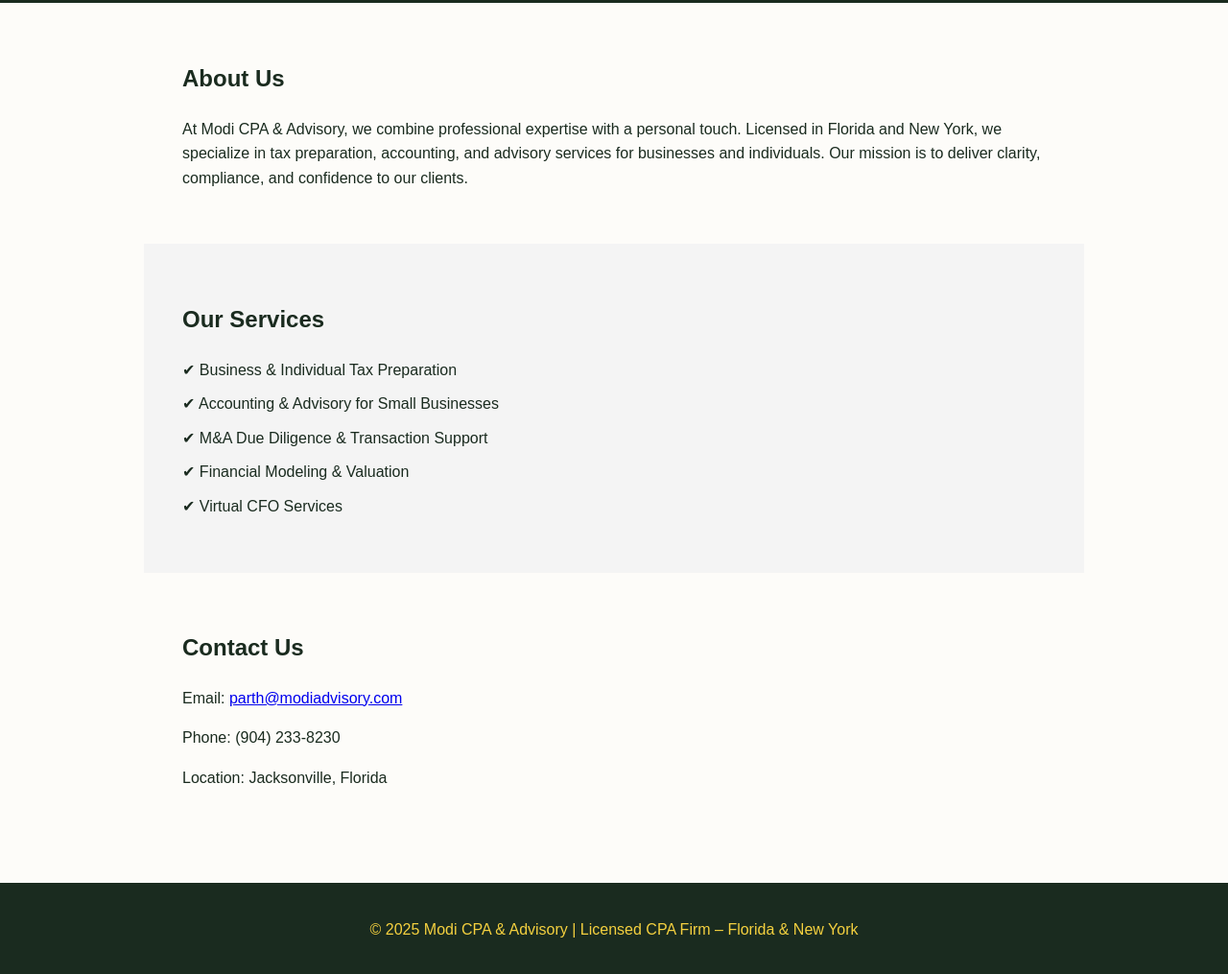
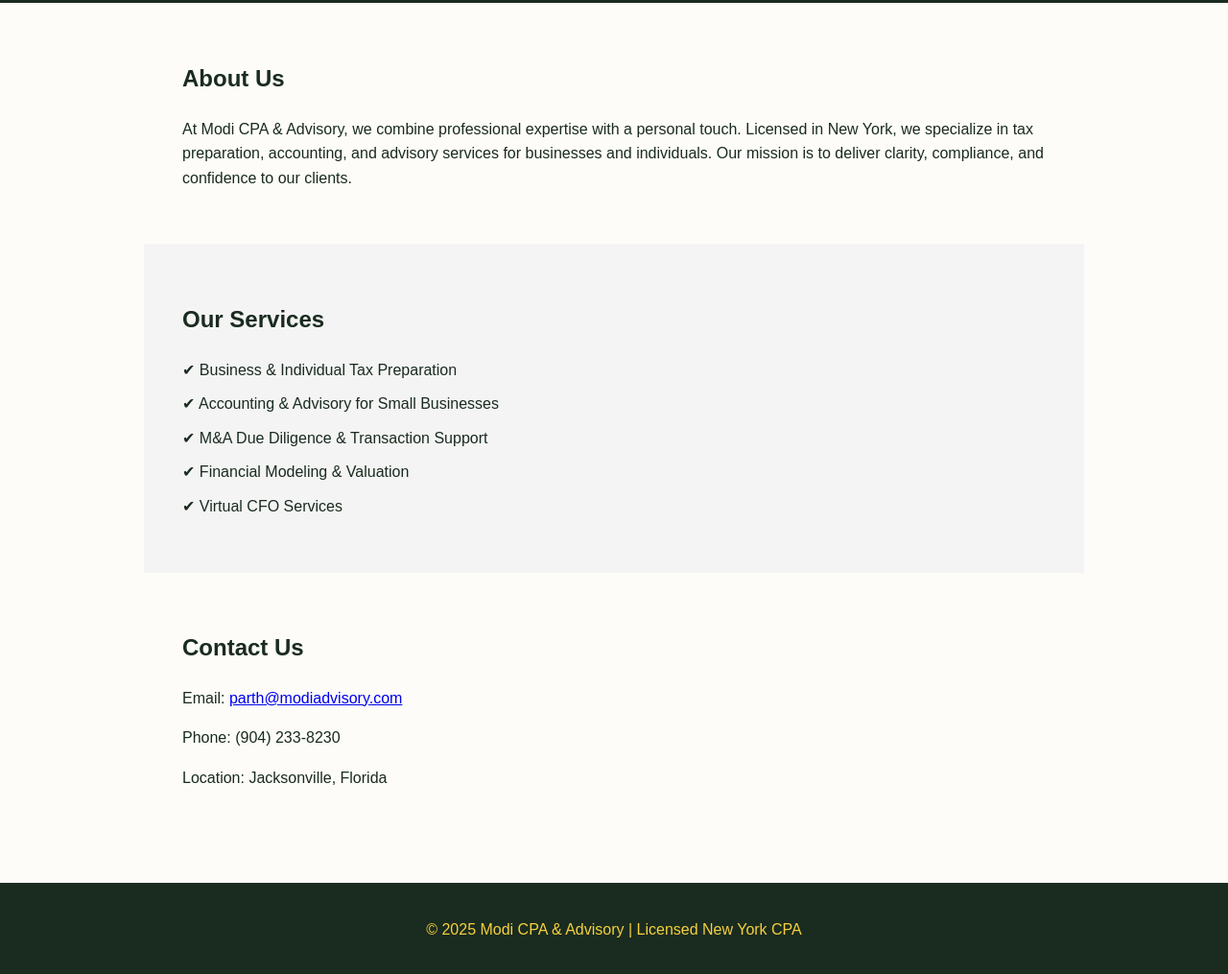
Before and after one commit to modiparth904-svg/Modi-Website, a plain HTML site: page index.html in a window 1280 px wide. Shown: the part 159-1174 px from the top of the page at 96% size. Drawn offline with Linux system fonts and the light colour scheme.

Commit message:
Update index.html

```diff
--- a/index.html
+++ b/index.html
@@ -66,7 +66,7 @@
   <section id="about">
     <h2>About Us</h2>
     <p>At Modi CPA & Advisory, we combine professional expertise with a personal touch.
-    Licensed in Florida and New York, we specialize in tax preparation, accounting, and
+    Licensed in New York, we specialize in tax preparation, accounting, and
     advisory services for businesses and individuals. Our mission is to deliver clarity,
     compliance, and confidence to our clients.</p>
   </section>
@@ -90,7 +90,7 @@
   </section>
 
   <footer>
-    <p>© 2025 Modi CPA & Advisory | Licensed CPA Firm – Florida & New York</p>
+    <p>© 2025 Modi CPA & Advisory | Licensed New York CPA  </p>
   </footer>
 </body>
 </html>
```
